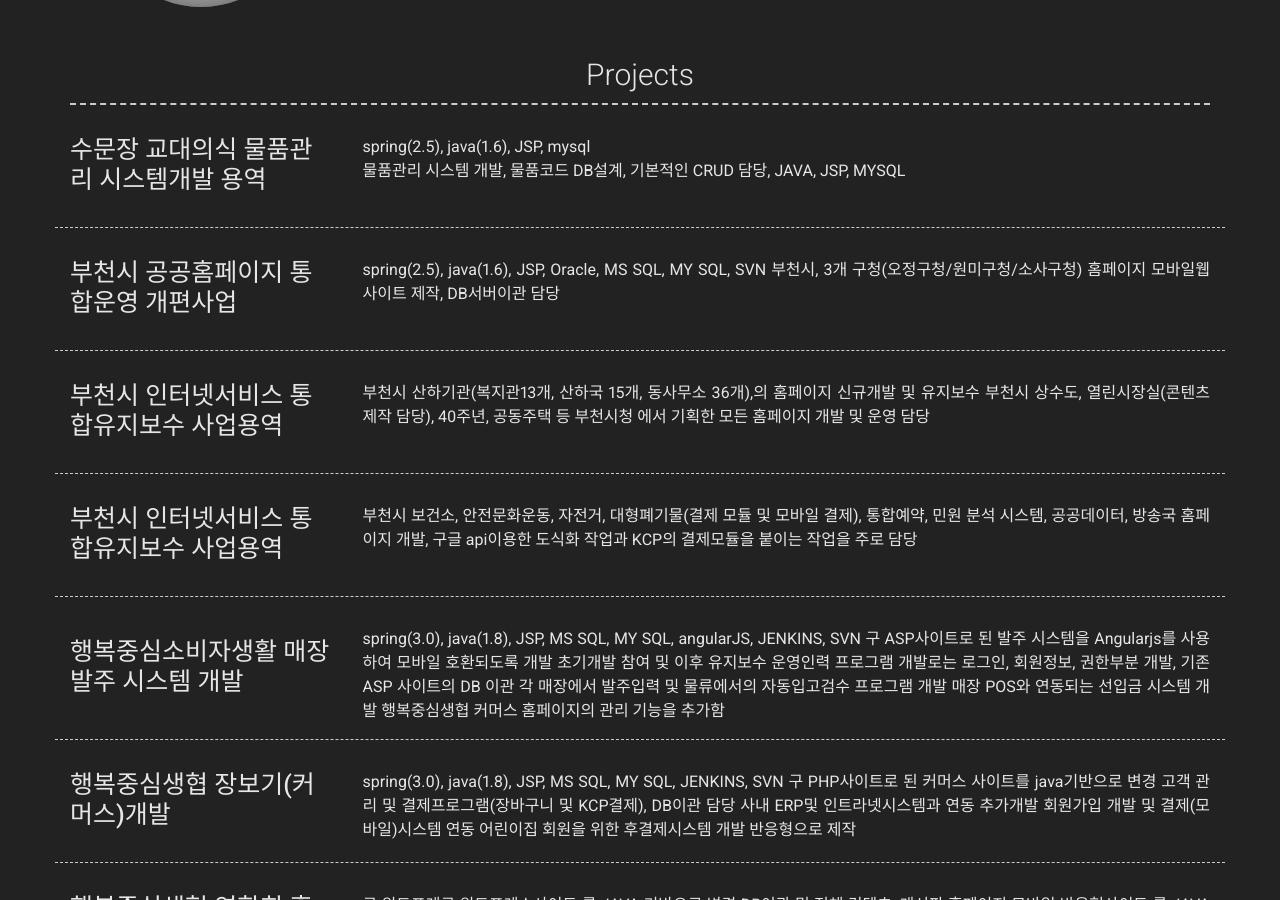
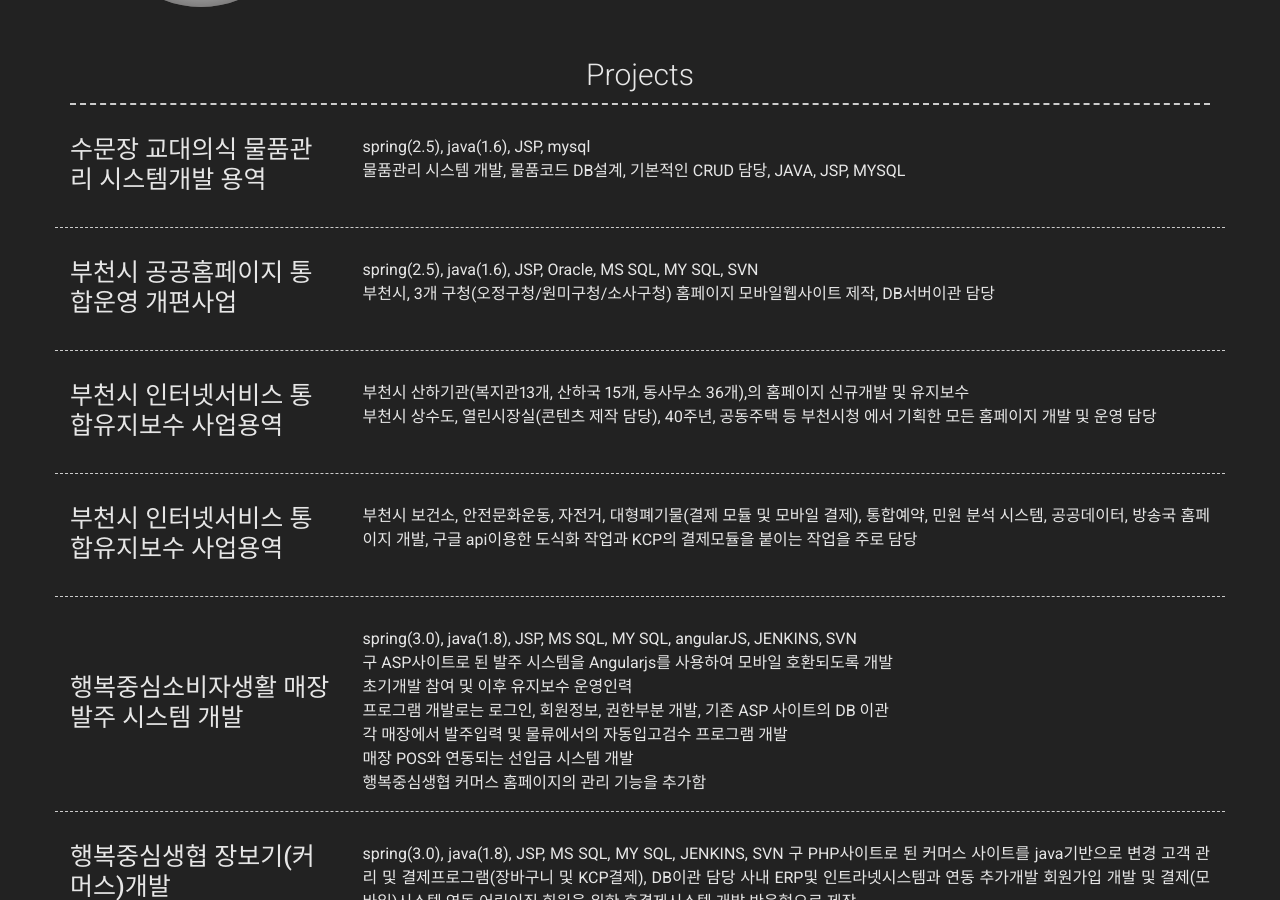
Before and after one commit to TaeGunKim/resume, a Jekyll site: the page built from index.md, in a window 1280 px wide and 900 px high, scrolled down 522 px. Built offline with Jekyll 4.4.1, drawn with Linux system fonts in a browser that asks for light colours; nearby versions of some CDN libraries; grey boxes are pictures that could not be loaded.

Commit message:
20240313

```diff
--- a/_config.yml
+++ b/_config.yml
@@ -55,9 +55,9 @@ content:
       link: #Link to company (optional)
       quote: #
       description:
-        spring(2.5), java(1.6), JSP, mysql<br/>
+        spring(2.5), java(1.6), JSP, mysql
 
-        물품관리 시스템 개발, 물품코드 DB설계, 기본적인 CRUD 담당, JAVA, JSP, MYSQL
+        <br/>물품관리 시스템 개발, 물품코드 DB설계, 기본적인 CRUD 담당, JAVA, JSP, MYSQL
     - layout: left
       border: weak
       title: 부천시 공공홈페이지 통합운영 개편사업
@@ -67,7 +67,7 @@ content:
       description:
           spring(2.5), java(1.6), JSP, Oracle, MS SQL, MY SQL, SVN
 
-          부천시, 3개 구청(오정구청/원미구청/소사구청) 홈페이지 모바일웹사이트 제작, DB서버이관 담당
+          <br/>부천시, 3개 구청(오정구청/원미구청/소사구청) 홈페이지 모바일웹사이트 제작, DB서버이관 담당
     - layout: left
       border: weak
       title: 부천시 인터넷서비스 통합유지보수 사업용역
@@ -77,7 +77,7 @@ content:
       description:
           부천시 산하기관(복지관13개, 산하국 15개, 동사무소 36개),의 홈페이지 신규개발 및 유지보수
 
-          부천시 상수도, 열린시장실(콘텐츠 제작 담당), 40주년, 공동주택 등 부천시청 에서 기획한 모든 홈페이지 개발 및 운영 담당
+          <br/>부천시 상수도, 열린시장실(콘텐츠 제작 담당), 40주년, 공동주택 등 부천시청 에서 기획한 모든 홈페이지 개발 및 운영 담당
     - layout: left
       border: weak
       title: 부천시 인터넷서비스 통합유지보수 사업용역
@@ -95,17 +95,17 @@ content:
       description:
           spring(3.0), java(1.8), JSP, MS SQL, MY SQL, angularJS, JENKINS, SVN
 
-          구 ASP사이트로 된 발주 시스템을 Angularjs를 사용하여 모바일 호환되도록 개발
+          <br/>구 ASP사이트로 된 발주 시스템을 Angularjs를 사용하여 모바일 호환되도록 개발
 
-          초기개발 참여 및 이후 유지보수 운영인력
+          <br/>초기개발 참여 및 이후 유지보수 운영인력
 
-          프로그램 개발로는 로그인, 회원정보, 권한부분 개발, 기존 ASP 사이트의 DB 이관
+          <br/>프로그램 개발로는 로그인, 회원정보, 권한부분 개발, 기존 ASP 사이트의 DB 이관
 
-          각 매장에서 발주입력 및 물류에서의 자동입고검수 프로그램 개발
+          <br/>각 매장에서 발주입력 및 물류에서의 자동입고검수 프로그램 개발
 
-          매장 POS와 연동되는 선입금 시스템 개발
+          <br/>매장 POS와 연동되는 선입금 시스템 개발
 
-          행복중심생협 커머스 홈페이지의 관리 기능을 추가함
+          <br/>행복중심생협 커머스 홈페이지의 관리 기능을 추가함
     - layout: left
       border: weak
       title: 행복중심생협 장보기(커머스)개발
```
